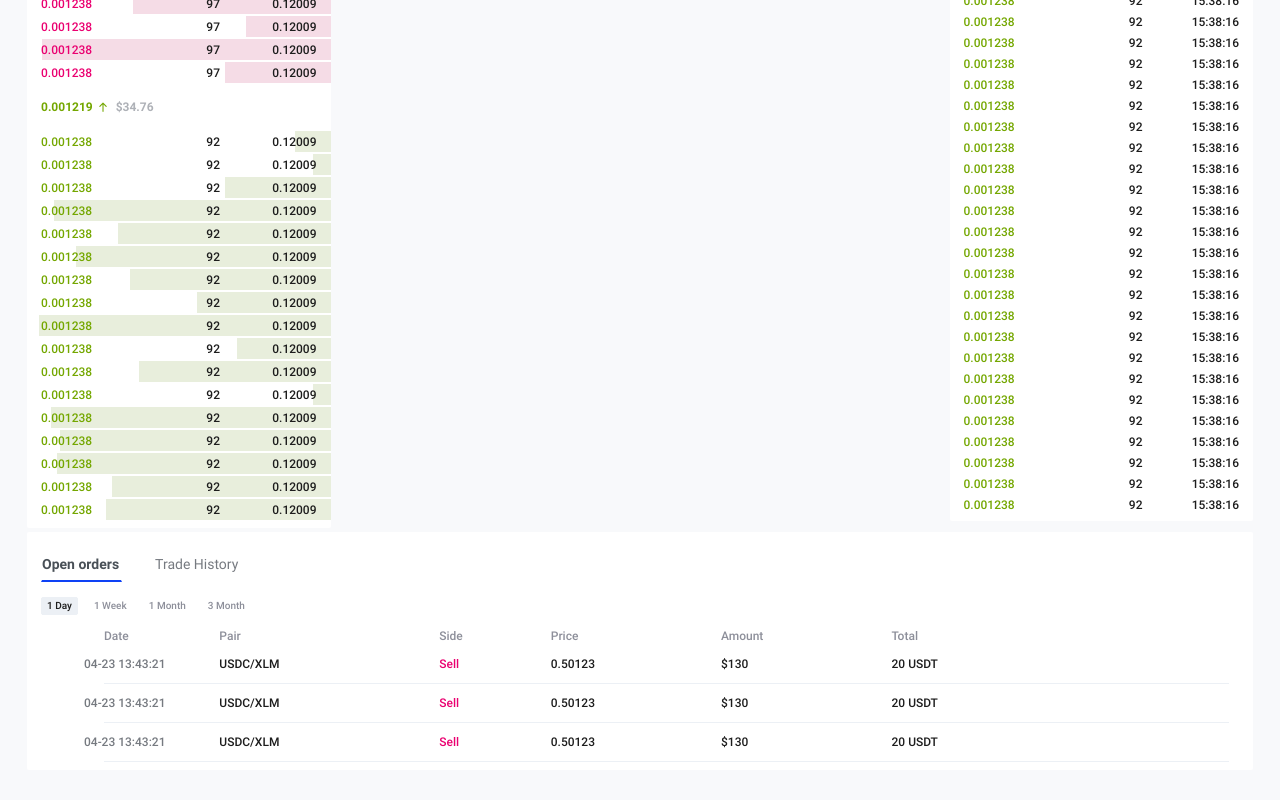
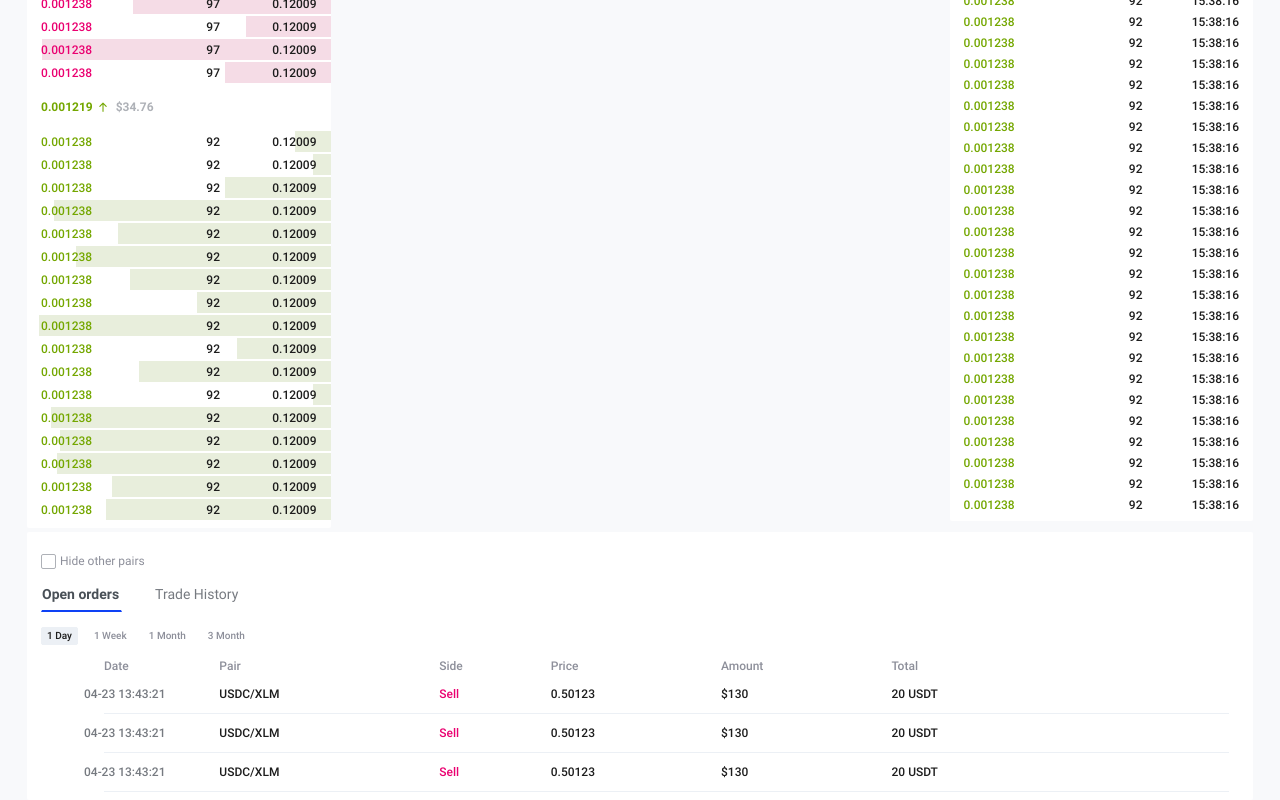
Before and after one commit to lumenswap/lumenswap.io, a React (Create React App) app: page /spot in a window 1280 px wide. Shown: the part 505-1305 px from the top of the page. Before the commit the page ends 1275 px from the top, so only its background shows below. Built offline with nearby package versions, Linux system fonts and the light colour scheme; a small style sheet from the web is missing; what stellar-sdk would draw is missing.

Commit message:
add checkbox

```diff
--- /dev/null
+++ b/src/components/Checkbox/index.js
@@ -0,0 +1,24 @@
+import React from 'react';
+import classNames from 'classnames';
+import styles from './styles.module.scss';
+
+const Checkbox = ({
+  className, checked, label, size, ...props
+}) => (
+  <label className={styles.label}>
+    <div className={classNames(className, styles.container)} style={{ height: `${size}px` }}>
+      <input type="checkbox" className={styles['hidden-checkbox']} checked={checked} {...props} />
+      <div
+        className={styles.checkbox}
+        style={{ width: `${size}px`, height: `${size}px` }}
+      >
+        <svg viewBox="0 0 24 24" className={styles.svg} style={{ visibility: checked ? 'visible' : 'hidden' }}>
+          <polyline points="20 6 9 17 4 12" />
+        </svg>
+      </div>
+    </div>
+    <span className="ml-1">{label}</span>
+  </label>
+);
+
+export default Checkbox;
--- /dev/null
+++ b/src/components/Checkbox/styles.module.scss
@@ -0,0 +1,40 @@
+@import "styles/vars";
+
+.container {
+  display: inline-block;
+  vertical-align: middle;
+}
+
+.hidden-checkbox {
+  border: 0;
+  clip: rect(0 0 0 0);
+  clippath: inset(50%);
+  height: 1px;
+  margin: -1px;
+  overflow: hidden;
+  padding: 0;
+  position: absolute;
+  white-space: nowrap;
+  width: 1px;
+}
+
+.checkbox {
+  display: inline-block;
+  border-radius: 2px;
+  transition: all 150ms;
+  border: 1px solid $Bombay;
+  cursor: pointer;
+}
+
+.svg {
+  fill: none;
+  stroke: $BlueRibbon;
+  stroke-width: 3px;
+  vertical-align: top;
+}
+
+.label {
+  font-size: 12px;
+  color: $Manatee;
+  cursor: pointer;
+}
--- a/src/pages/Spot/index.js
+++ b/src/pages/Spot/index.js
@@ -1,3 +1,4 @@
+import { useState } from 'react';
 import classNames from 'classnames';
 import Header from 'components/Header';
 import SpotList from 'components/SpotList';
@@ -5,6 +6,7 @@ import CustomTabs from 'components/CustomTabs';
 import DetailList from 'components/DetailList';
 import Table from 'components/Table';
 import ButtonGroup from 'components/ButtonGroup';
+import Checkbox from 'components/Checkbox';
 import styles from './styles.module.scss';
 
 const orderListHeader = ['Price (USDC)', 'Amounr(XLM)', 'Total'];
@@ -82,7 +84,9 @@ const historyTab = [
   { title: 'Trade History', id: 'trade', content: filterTable },
 ];
 
-const Spot = () => (
+const Spot = () => {
+  const [checked, setCheckbox] = useState(false);
+  return (
     <div className="container-fluid">
       <Header />
       <div className="layout mt-4 other">
@@ -122,6 +126,12 @@ const Spot = () => (
         <div className={classNames('row', styles.row)}>
           <div className="col-12 c-col">
             <div className={classNames(styles.card, styles['card-table'])}>
+              <Checkbox
+                checked={checked}
+                onChange={() => setCheckbox(!checked)}
+                size={15}
+                label="Hide other pairs"
+              />
               <CustomTabs tabs={historyTab} activeTabId={historyTab[0].id} fontSize={14} />
             </div>
           </div>
@@ -129,5 +139,6 @@ const Spot = () => (
       </div>
     </div>
   );
+};
 
 export default Spot;
```
Lines whose indentation alone changed are shown as unchanged.
